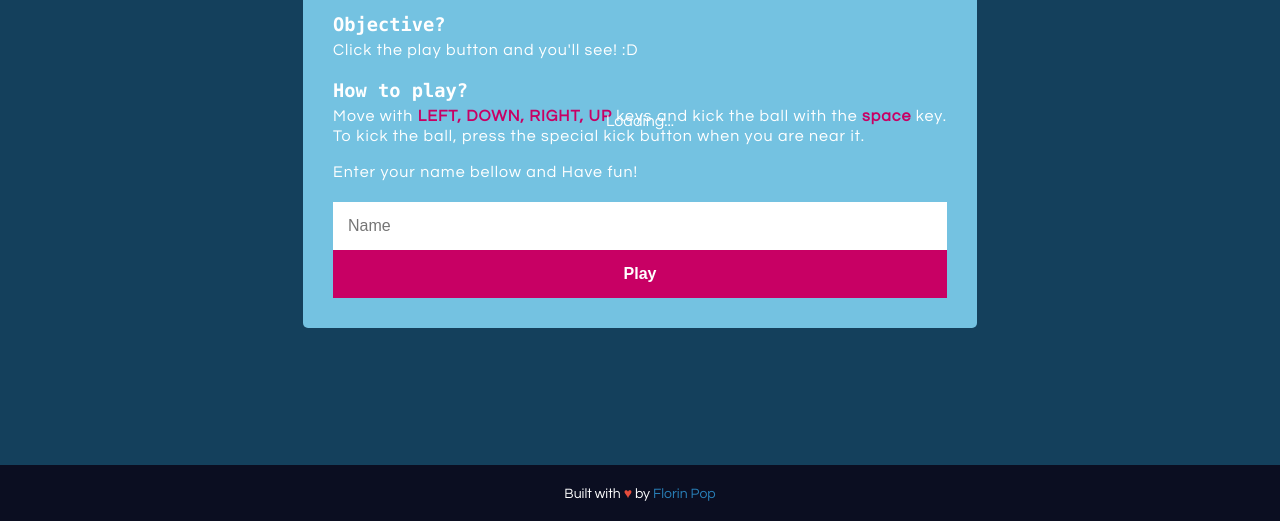
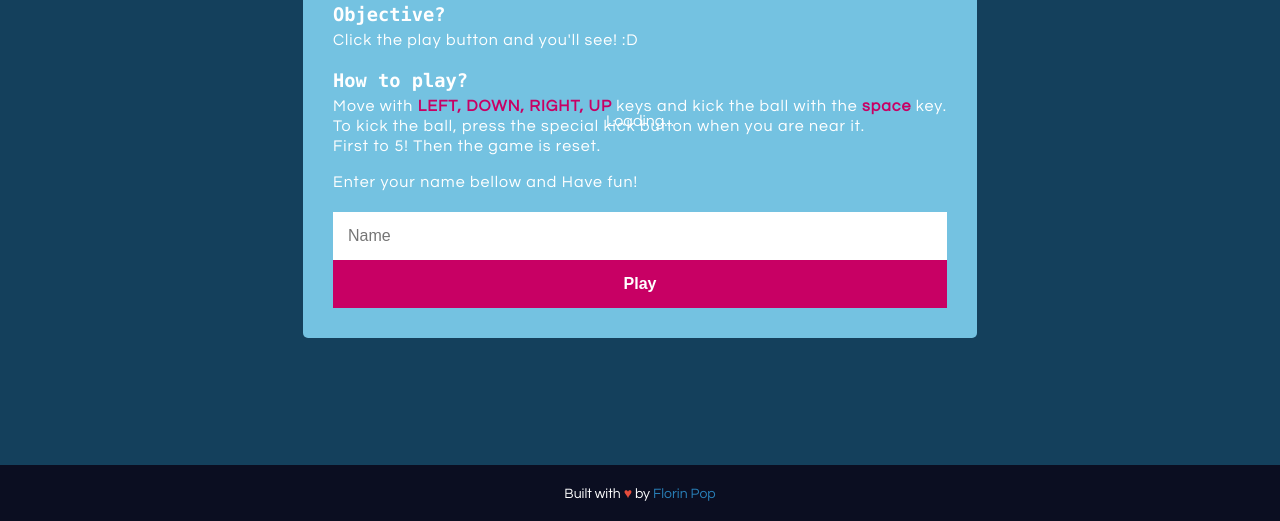
Before and after one commit to florinpop17/xball-multiplayer, a website: page public/index.html in a window 1280 px wide. Shown: the part 279-800 px from the top of the page. Drawn offline with nearby package versions, Linux system fonts and the light colour scheme; a script that the page names is missing.

Commit message:
text score reset

```diff
--- a/public/index.html
+++ b/public/index.html
@@ -16,7 +16,7 @@
             <h3>How to play?</h3>
             <p>Move with <span class="pink">LEFT, DOWN, RIGHT, UP</span> keys and kick the ball with the <span class="pink">space</span> key.</p>
             <p>To kick the ball, press the special kick button when you are near it.</p>
-
+            <p>First to 5! Then the game is reset.</p>
             <br />
             <p>Enter your name bellow and Have fun!</p>
             <input type="text" id="name" placeholder="Name" autocomplete="off">
```
